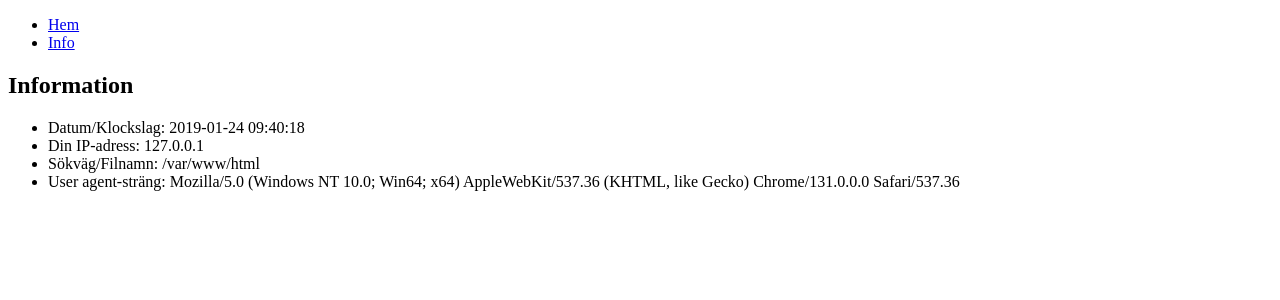
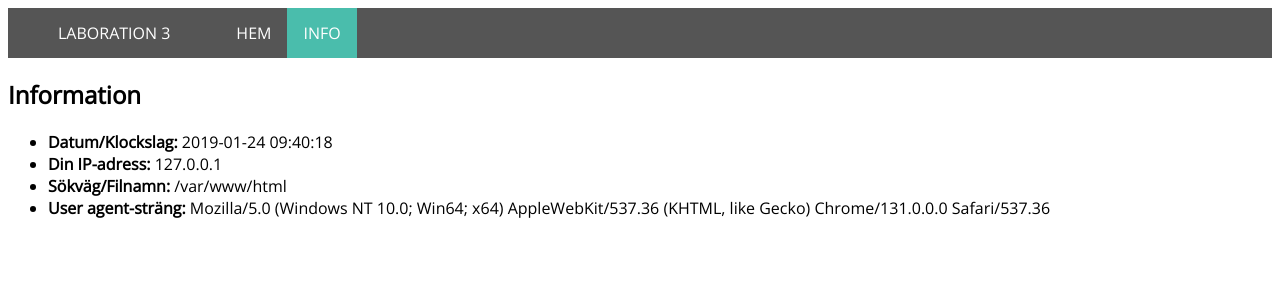
Before and after one commit to OscarFredriksson/DT100G, a PHP site: page /info.php in a window 1280 px wide. Shown: the top 300 px of the page. Run offline with PHP 8.4, Linux system fonts and the light colour scheme.

Commit message:
Lite finare navigering

```diff
--- /dev/null
+++ b/Labb3/head.php
@@ -0,0 +1,7 @@
+<head>
+    <meta charset="utf-8">
+    <link rel="stylesheet" type="text/css" href="style.css"> <!--Importera stil-mallen-->
+    <link href="https://fonts.googleapis.com/css?family=Open+Sans" rel="stylesheet">
+
+    <title> Labb3 </title>
+</head>
--- a/Labb3/info.php
+++ b/Labb3/info.php
@@ -1,27 +1,27 @@
 <!DOCTYPE html>
 <html lang="sv">
-    <head>
-        <meta charset="utf-8">
-        <link rel="stylesheet" type="text/css" href="style.css"> <!--Importera stil-mallen-->
-
-        <title> Labb3 </title>
-    </head>
+    <?php include("head.php"); ?>
 
     <body>
 
-        <?php include("mainmenu.php"); ?>
+        <?php $currentPage = 'info' ?>
+        <?php include("navigation.php"); ?>
 
-        <h2> Information </h2>
+        <div class="info">
 
-        <ul>
-            <li> Datum/Klockslag: <span> <?php echo date("Y-m-d H:i:s") ?> </li>
+            <h2> Information </h2>
 
-            <li> Din IP-adress: <span> <?php echo $_SERVER['REMOTE_ADDR'] ?> </li>
+            <ul>
+                <li class="info-title"> Datum/Klockslag: <span class="info-text"> <?php echo date("Y-m-d H:i:s") ?> </span> </li>
 
-            <li> Sökväg/Filnamn: <span> <?php echo getcwd() ?> </li>
+                <li class="info-title"> Din IP-adress: <span class="info-text"> <?php echo $_SERVER['REMOTE_ADDR'] ?> </span> </li>
 
-            <li> User agent-sträng: <span> <?php echo $_SERVER['HTTP_USER_AGENT'] ?> </li>
-        </ul>
+                <li class="info-title"> Sökväg/Filnamn: <span class="info-text"> <?php echo getcwd() ?> </span> </li>
+
+                <li class="info-title"> User agent-sträng: <span class="info-text"> <?php echo $_SERVER['HTTP_USER_AGENT'] ?> </span> </li>
+            </ul>
+
+        </div>
 
     </body>
 </html>
--- a/Labb3/mainmenu.php
+++ /dev/null
@@ -1,6 +0,0 @@
-<nav id="mainmenu">
-    <ul>
-        <li><a href="index.php">Hem</a></li>
-        <li><a href="info.php">Info</a></li>
-    </ul>
-</nav>
--- /dev/null
+++ b/Labb3/navigation.php
@@ -0,0 +1,7 @@
+<header>
+    <p class="title"> LABORATION 3 </p>
+    <ul class="nav">
+        <li <?php if ($currentPage === 'index') echo 'class="active"'; ?>><a href="index.php">HEM</a></li>
+        <li <?php if ($currentPage === 'info')  echo 'class="active"'; ?>><a href="info.php">INFO</a></li>
+    </ul>
+</header>
--- a/Labb3/style.css
+++ b/Labb3/style.css
@@ -1,12 +1,75 @@
+
+body
+{
+    font-family: 'Open Sans'
+}
 
 .question
 {
-    padding-left: 20px;
     font-weight: bold;
 }
 
 .answer
 {
     font-weight: 100;
-    padding-left: 20px;
 }
+
+.info-title
+{
+    font-weight: bold;
+}
+
+.info-text
+{
+    font-weight: 100;
+}
+
+.title
+{
+    float: left;
+    background-color: #555;
+    color: #fff;
+    height: 50px;
+    line-height: 50px;
+    margin: 0;
+    padding: 0;
+    padding-left: 50px;
+    padding-right: 50px;
+    text-align: center;
+    vertical-align: middle;
+}
+
+.nav
+{
+    list-style-type: none;
+    margin: 0;
+    padding: 0;
+    overflow: hidden;
+    background-color: #555;
+}
+
+.nav li
+{
+    float: left;
+}
+
+.nav a
+{
+    display: block;
+    color: #fff;
+    padding: 14px 16px;
+    text-decoration: none;
+    text-align: center;
+    font-family: 'Open Sans';
+
+}
+
+.nav a:hover
+{
+    background-color:#333;
+}
+
+.nav .active
+{
+    background-color: #4ABDAC;
+}
```
Also changed, not shown: Labb3/index.php (+7 -6 lines).
